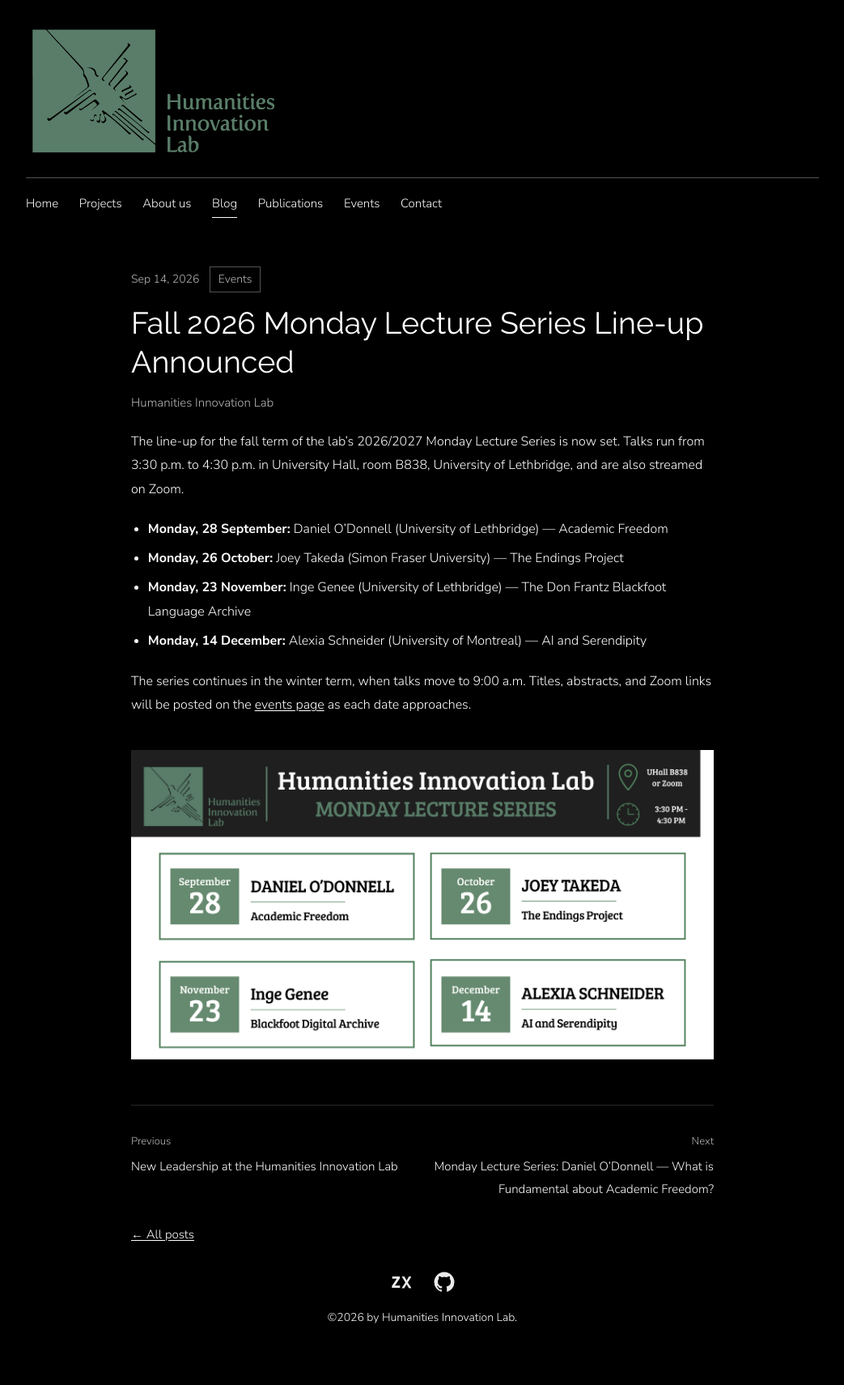
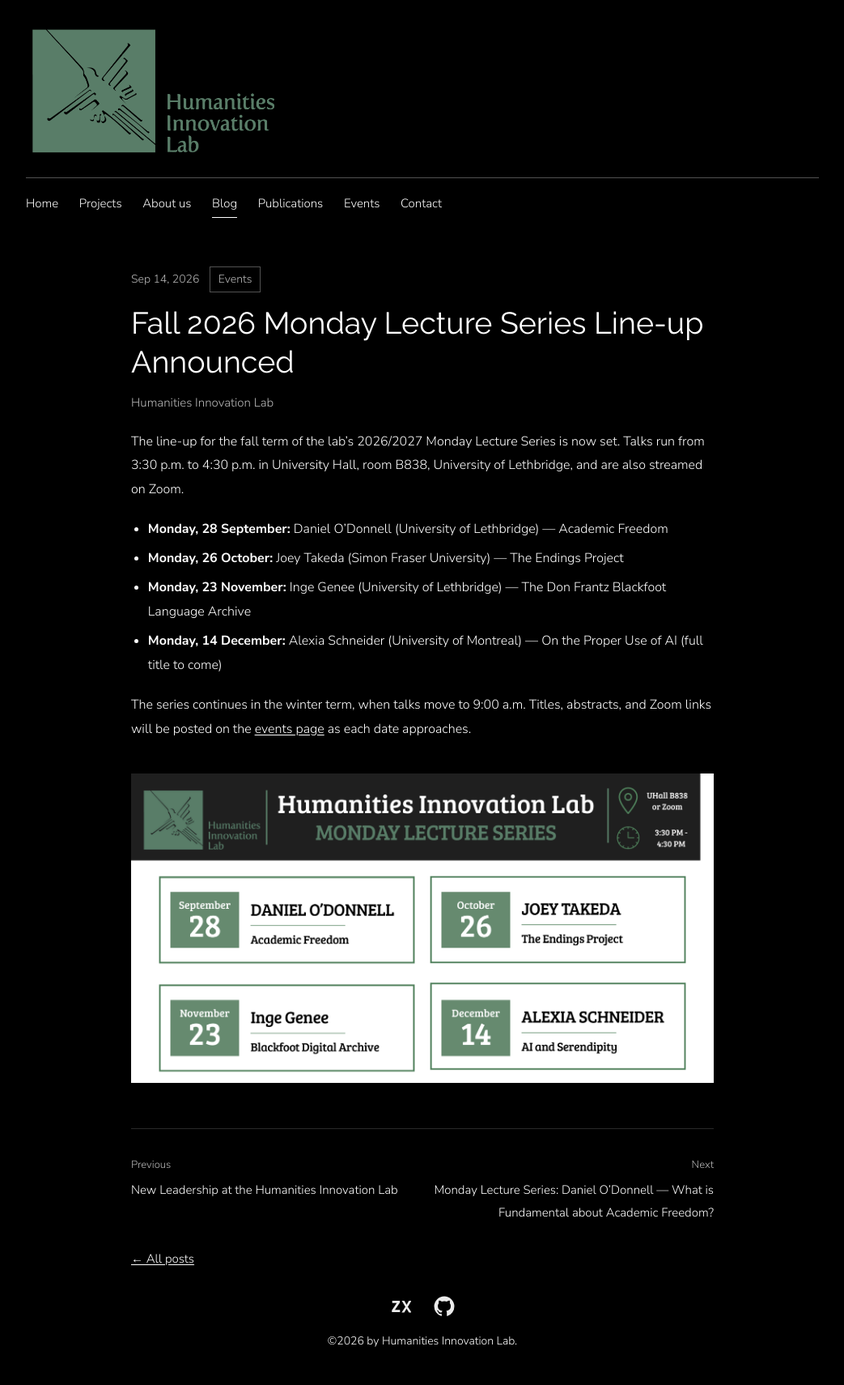
Before and after one commit to Humanities-Innovation-Lab/Humanities-Innovation-Lab.github.io, a Jekyll site: the page built from _posts/2026-09-14-fall-2026-monday-lecture-series-line-up-announced.md, in a window 1280 px wide. Shown: the whole page at 81% size, without its empty margins (118-1161 px from the left). Built offline with Jekyll 4.4.1, drawn with Linux system fonts in a browser that asks for light colours; before the commit the page ends 1680 px from its top, so only the background shows below that.

Commit message:
Rename Alexia Schneider's lecture post to "proper use of AI" and update links
Keeps a redirect from the old URL so existing links and QR codes still resolve.

Co-Authored-By: Claude Opus 5.5 <noreply@anthropic.com>

```diff
--- a/_data/events.yml
+++ b/_data/events.yml
@@ -55,9 +55,9 @@
     The fourth talk in the lab’s 2026/2027 Monday Lecture Series. Ashley Burgoyne speaks
     on a cross-culture music experiment.
 
-- title: "Monday Lecture Series: Alexia Schneider — AI and Serendipity"
+- title: "Monday Lecture Series: Alexia Schneider — On the Proper Use of AI"
   date: 2026-12-14
-  post: /post/monday-lecture-series-alexia-schneider-ai-and-serendipity/
+  post: /post/monday-lecture-series-alexia-schneider-proper-use-of-ai/
   when: "Dec 14, 2026, 3:30 p.m. – 4:30 p.m. MST"
   start_time: "15:30"
   end_time: "16:30"
--- a/_posts/2026-09-14-fall-2026-monday-lecture-series-line-up-announced.md
+++ b/_posts/2026-09-14-fall-2026-monday-lecture-series-line-up-announced.md
@@ -13,6 +13,6 @@ The line-up for the fall term of the lab’s 2026/2027 Monday Lecture Series is
 - **Monday, 28 September:** Daniel O’Donnell (University of Lethbridge) — Academic Freedom
 - **Monday, 26 October:** Joey Takeda (Simon Fraser University) — The Endings Project
 - **Monday, 23 November:** Inge Genee (University of Lethbridge) — The Don Frantz Blackfoot Language Archive
-- **Monday, 14 December:** Alexia Schneider (University of Montreal) — AI and Serendipity
+- **Monday, 14 December:** Alexia Schneider (University of Montreal) — On the Proper Use of AI (full title to come)
 
 The series continues in the winter term, when talks move to 9:00 a.m. Titles, abstracts, and Zoom links will be posted on the [events page]({{ "/events/" | relative_url }}) as each date approaches.
```
Also changed, not shown: _posts/2026-10-05-monday-lecture-series-alexia-schneider-ai-and-serendipity.md (deleted, +0 -21 lines), _posts/2026-10-05-monday-lecture-series-alexia-schneider-proper-use-of-ai.md (added, +21 -0 lines), redirects/alexia-schneider-ai-and-serendipity.html (added, +17 -0 lines).
